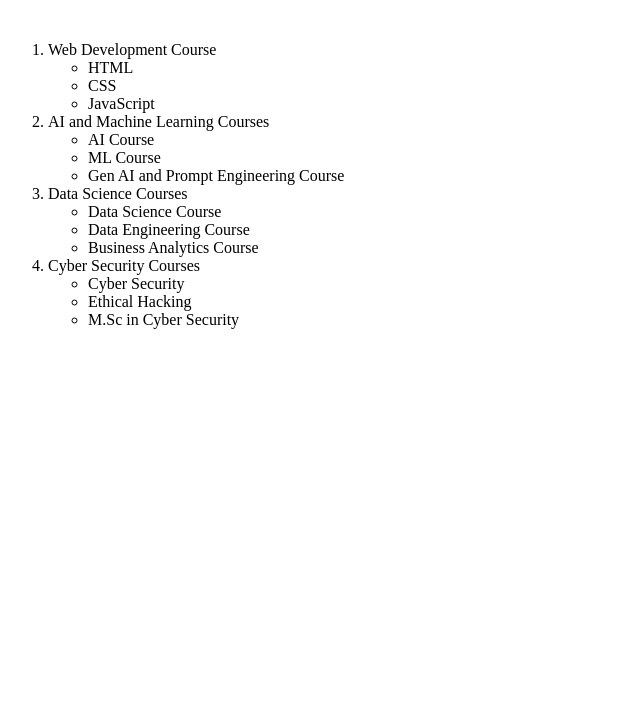
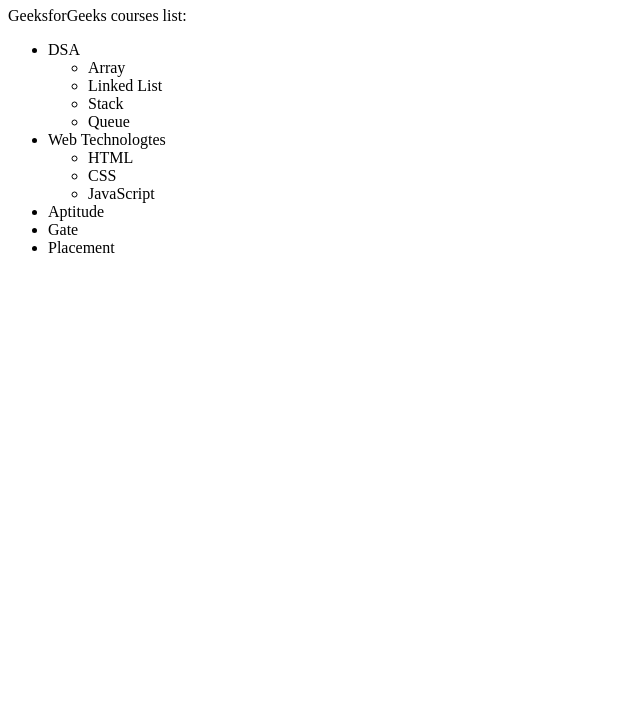
Before and after one commit to abdulrafay366/html-assignment-2, a plain HTML site: page assignment 2/index.html in a window 1280 px wide. Shown: the part 73-800 px from the top of the page, without its empty margins (0-640 px from the left). Drawn offline with Linux system fonts and the light colour scheme.

Commit message:
Add files via upload

```diff
--- a/assignment 2/index.html
+++ b/assignment 2/index.html
@@ -1,56 +1,31 @@
 <!DOCTYPE html>
 <html lang="en">
-
 <head>
     <meta charset="UTF-8">
-    <meta name="viewport" content="width=device-width, initial-scale=1.0">
+    <meta name="viewport" content="width=h, initial-scale=1.0">
     <title>Document</title>
 </head>
+<body>
+    <h1> Nested Unordered List</h1>
+    GeeksforGeeks courses list:
+    <ul>
+    <li>DSA</li>
 
-<body>
-    <h1>Intellipaat Courses</h1> <br>
-    <ol>
-        <li> Web Development Course </li>
-        <ul>
-            <li>HTML</li>
-            <li>CSS</li>
-            <li>JavaScript</li>
-        </ul>
+    <ul>
+<li>Array</li>
+ <li>Linked List</li>
+    <li>Stack</li>
+    <li>Queue</li>
+    </ul>
 
-        <li>AI and Machine Learning Courses</li>
-        <ul>
-            <li>AI Course</li>
-            <li>ML Course</li>
-            <li>Gen AI and Prompt Engineering Course</li>
-        </ul>
-
-        <li>Data Science Courses</li>
-        <ul>
-            <li>Data Science Course</li>
-            <li>Data Engineering Course</li>
-            <li>Business Analytics Course</li>
-        </ul>
-
-        <li>Cyber Security Courses </li>
-        <ul>
-            <li>Cyber Security</li>
-            <li>Ethical Hacking</li>
-            <li>M.Sc in Cyber Security</li>
-        </ul>
-    </ol>
-
-
-
-
-
-
-
-
-
-
-
-
-
+    <li>Web Technologtes</li>
+    <ul>
+        <li>HTML</li>
+        <li>CSS</li>
+        <li>JavaScript</li>
+    </ul>
+    <li>Aptitude</li>
+    <li>Gate</li>
+    <li>Placement</li>
 </body>
-
 </html>
```
